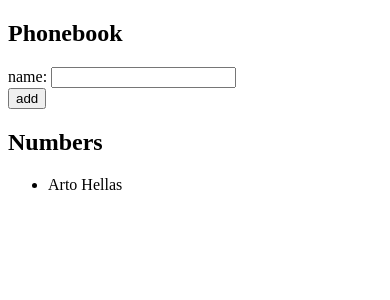
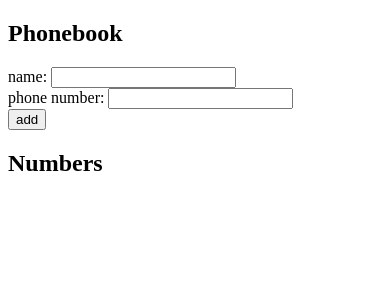
Before and after one commit to dneuterman/fullstack-open-part2, a React (Vite) app in the folder phonebook/: page / in a window 390 px wide. Shown: the top 300 px of the page. Built offline with nearby package versions, Linux system fonts and the light colour scheme.

Commit message:
phonebook 2.8 complete

```diff
--- a/phonebook/src/App.jsx
+++ b/phonebook/src/App.jsx
@@ -1,35 +1,47 @@
 import { useState } from 'react'
 
 const App = () => {
-  const [persons, setPersons] = useState([
-    { name: 'Arto Hellas' }
-  ])
-  const [newName, setNewName] = useState('')
+  const [persons, setPersons] = useState([]);
+  const [newName, setNewName] = useState('');
+  const [newPhoneNumber, setNewPhoneNumber] = useState('');
 
-  const addName = (event) => {
+  const updatePhonebook = (event) => {
     event.preventDefault();
     if (persons.find(person => person.name.toLowerCase() === newName.toLowerCase())) {
       alert(`${newName} is already in the phonebook.`);
-    } else {
+      return
+    }
+    if (newPhoneNumber === '') {
+      alert("Please enter a phone number");
+      return
+    }
       const nameObject = {
-        name: newName
+        name: newName,
+        number: newPhoneNumber
       }
 
       setPersons(persons.concat(nameObject));
       setNewName('');
-    }
+      setNewPhoneNumber('');
   }
 
   const handleNameChange = (event) => {
     setNewName(event.target.value);
   }
 
+  const handlePhoneNumberChange = (event) => {
+    setNewPhoneNumber(event.target.value);
+  }
+
   return (
     <div>
       <h2>Phonebook</h2>
-      <form onSubmit={addName}>
+      <form onSubmit={updatePhonebook}>
         <div>
           name: <input value={newName} onChange={handleNameChange} />
+        </div>
+        <div>
+          phone number: <input value={newPhoneNumber} onChange={handlePhoneNumberChange} />
         </div>
         <div>
           <button type="submit">add</button>
@@ -37,7 +49,7 @@ const App = () => {
       </form>
       <h2>Numbers</h2>
       <ul>
-        {persons.map((person, index) => <li key={index}>{person.name}</li>)}
+        {persons.map((person, index) => <li key={index}>{person.name} {person.number}</li>)}
       </ul>
     </div>
   )
```
